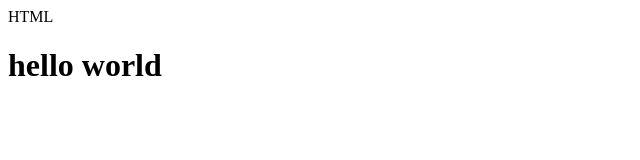
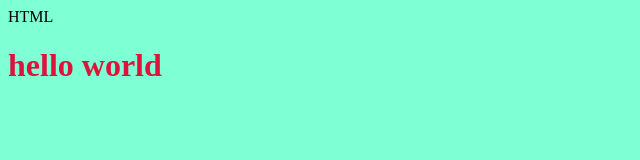
Before and after one commit to ENDRYOFERREIRA/faz-o-x, a plain HTML site: page index.html in a window 1280 px wide. Shown: the whole page, without its empty margins (0-640 px from the left). Drawn offline with Linux system fonts and the light colour scheme.

Commit message:
adicionado linhas css

```diff
--- a/index.html
+++ b/index.html
@@ -3,10 +3,24 @@ HTML <!DOCTYPE html>
 <head>
     <meta charset="UTF-8">
     <meta name="viewport" content="width=device-width, initial-scale=1.0">
-    <title>Document</title>
+    <title>HelloWorld</title>
+    <style>
+        body { background-color: aquamarine;
+        }
+        h1{
+            color: crimson;
+            text - align;
+            font - size:80px;
+
+
+
+        }
+
+    </style>
 </head>
 <body>
 
 </body>
 <h1>hello world</h1>
 </html>
+<git
```
